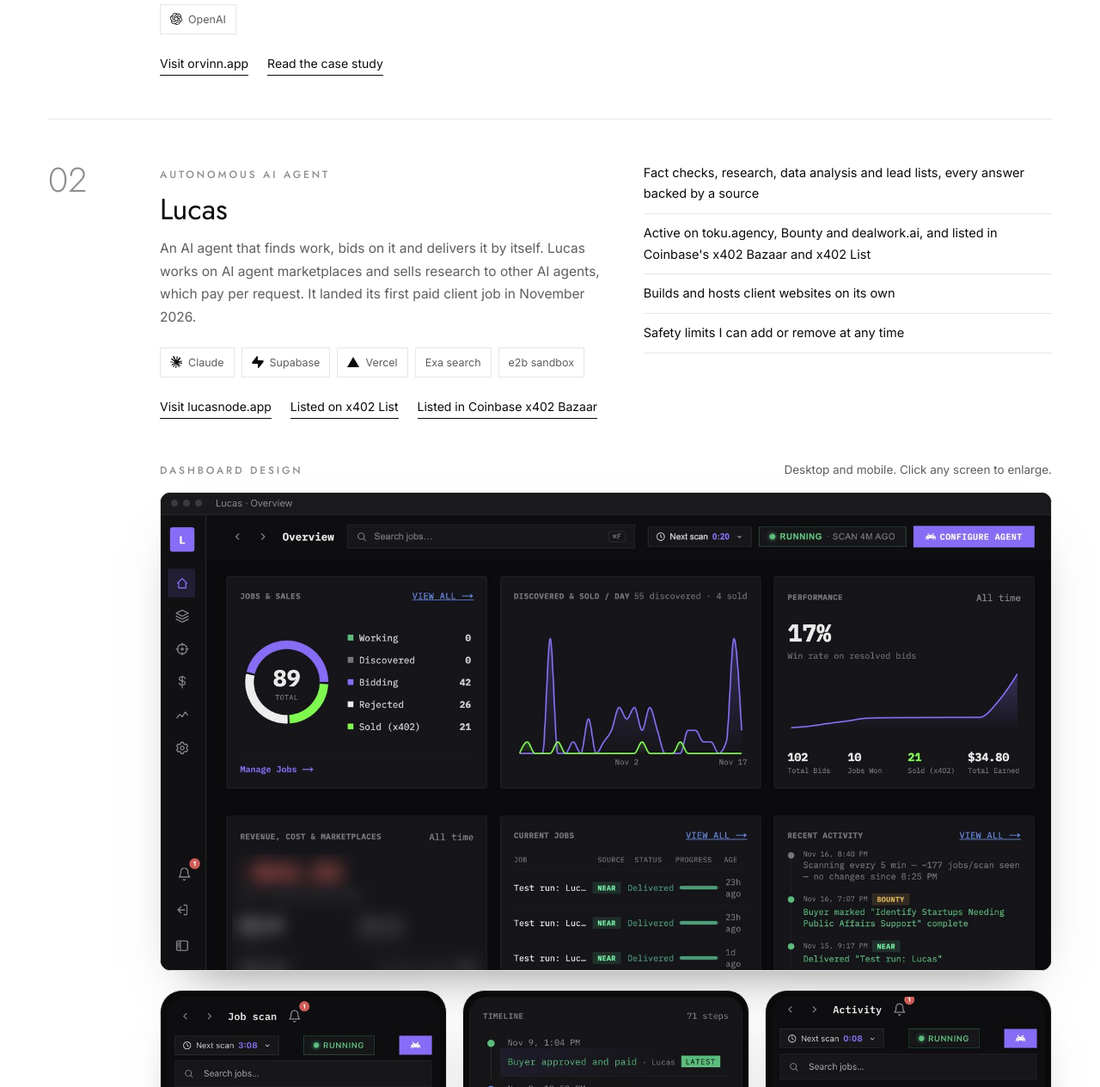
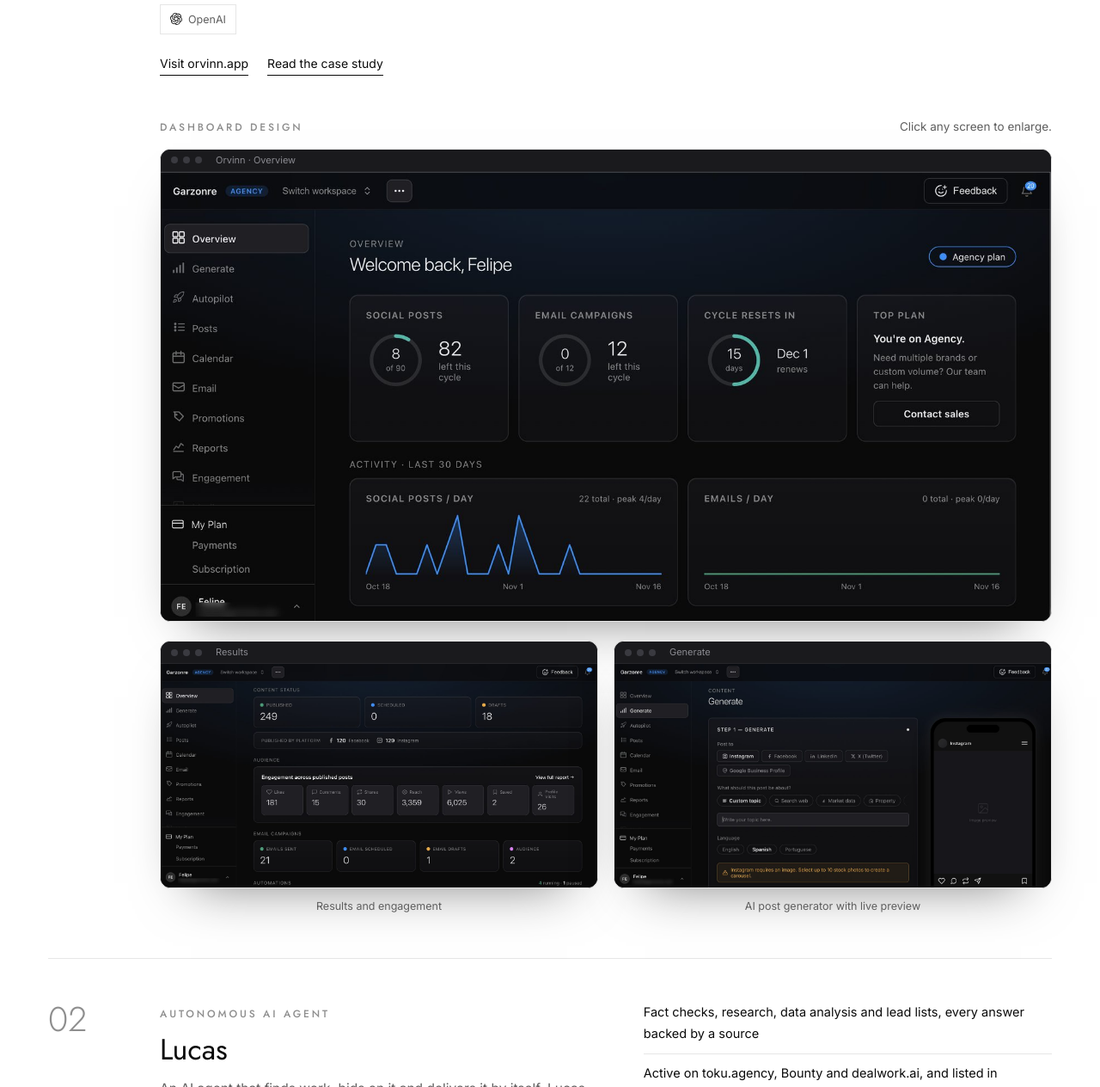
Before and after one commit to fgarzon78/felipe-garzon-portfolio, a plain HTML site: page index.html in a window 1280 px wide. Shown: the part 5878-7142 px from the top of the page at 86% size. Drawn offline with Linux system fonts and the light colour scheme.

Commit message:
Add Orvinn dashboard screenshots

```diff
--- a/index.html
+++ b/index.html
@@ -194,6 +194,9 @@
   .shot-desk .bar i{width:8px;height:8px;border-radius:50%;background:#3A3A40}
   .shot-desk .bar em{font-style:normal;font-size:11px;color:#8A8A90;margin-left:10px}
   .shot-desk img{width:100%;display:block}
+  .shot-pair{display:grid;grid-template-columns:1fr 1fr;gap:18px;margin-top:22px}
+  .shot-pair figure{margin:0}
+  .shot-pair figcaption{text-align:center;font-size:12.5px;color:var(--muted);margin-top:10px}
   .shot-phones{display:grid;grid-template-columns:repeat(3,1fr);gap:18px;margin-top:22px}
   .phone-mini{display:block;cursor:zoom-in;border-radius:26px;padding:7px;background:#0A0A0A;border:1px solid var(--line);box-shadow:0 24px 50px -32px rgba(0,0,0,.55)}
   .phone-mini img{width:100%;aspect-ratio:9/16;object-fit:cover;object-position:top;border-radius:20px;display:block}
@@ -323,6 +326,7 @@
     .prod{grid-template-columns:1fr}
     .shots{grid-column:1 / -1}
     .shot-phones{gap:10px}
+    .shot-pair{grid-template-columns:1fr;gap:16px}
     .phone-mini{border-radius:16px;padding:4px}
     .phone-mini img{border-radius:12px}
     .ft-cols{gap:28px;flex-wrap:wrap}
@@ -538,6 +542,14 @@
         <div class="links"><a class="ul" href="https://orvinn.app/" target="_blank" rel="noopener">Visit orvinn.app</a><a class="ul" href="https://github.com/fgarzon78/orvinn-case-study" target="_blank" rel="noopener">Read the case study</a></div>
       </div>
       <ul><li>Connects to Square, Clover, Mindbody, Mailchimp, Constant Contact, Facebook, Instagram and Google</li><li>Team review inbox where AI makes edits and a person approves them</li><li>Plans, free trials and per-seat billing through Stripe</li><li>Weekly AI reports built from real engagement numbers</li></ul>
+      <div class="shots">
+        <div class="cap"><span class="label">Dashboard design</span><p>Click any screen to enlarge.</p></div>
+        <a class="shot-desk" href="img/orvinn-overview.jpg" data-zoom><div class="bar"><i></i><i></i><i></i><em>Orvinn · Overview</em></div><img loading="lazy" src="img/orvinn-overview.jpg" alt="Orvinn dashboard overview with monthly usage, plan cycle and 30-day posting and email activity charts"></a>
+        <div class="shot-pair">
+          <figure><a class="shot-desk" href="img/orvinn-results.jpg" data-zoom><div class="bar"><i></i><i></i><i></i><em>Results</em></div><img loading="lazy" src="img/orvinn-results.jpg" alt="Orvinn results: published posts by platform, audience engagement, email campaigns and automations"></a><figcaption>Results and engagement</figcaption></figure>
+          <figure><a class="shot-desk" href="img/orvinn-generate.jpg" data-zoom><div class="bar"><i></i><i></i><i></i><em>Generate</em></div><img loading="lazy" src="img/orvinn-generate.jpg" alt="Orvinn Generate screen: choose platforms, topic and language, with a live phone preview"></a><figcaption>AI post generator with live preview</figcaption></figure>
+        </div>
+      </div>
     </div>
 
     <div class="prod reveal">
```
Also changed, not shown: img/orvinn-generate.jpg (added), img/orvinn-overview.jpg (added), img/orvinn-results.jpg (added).
